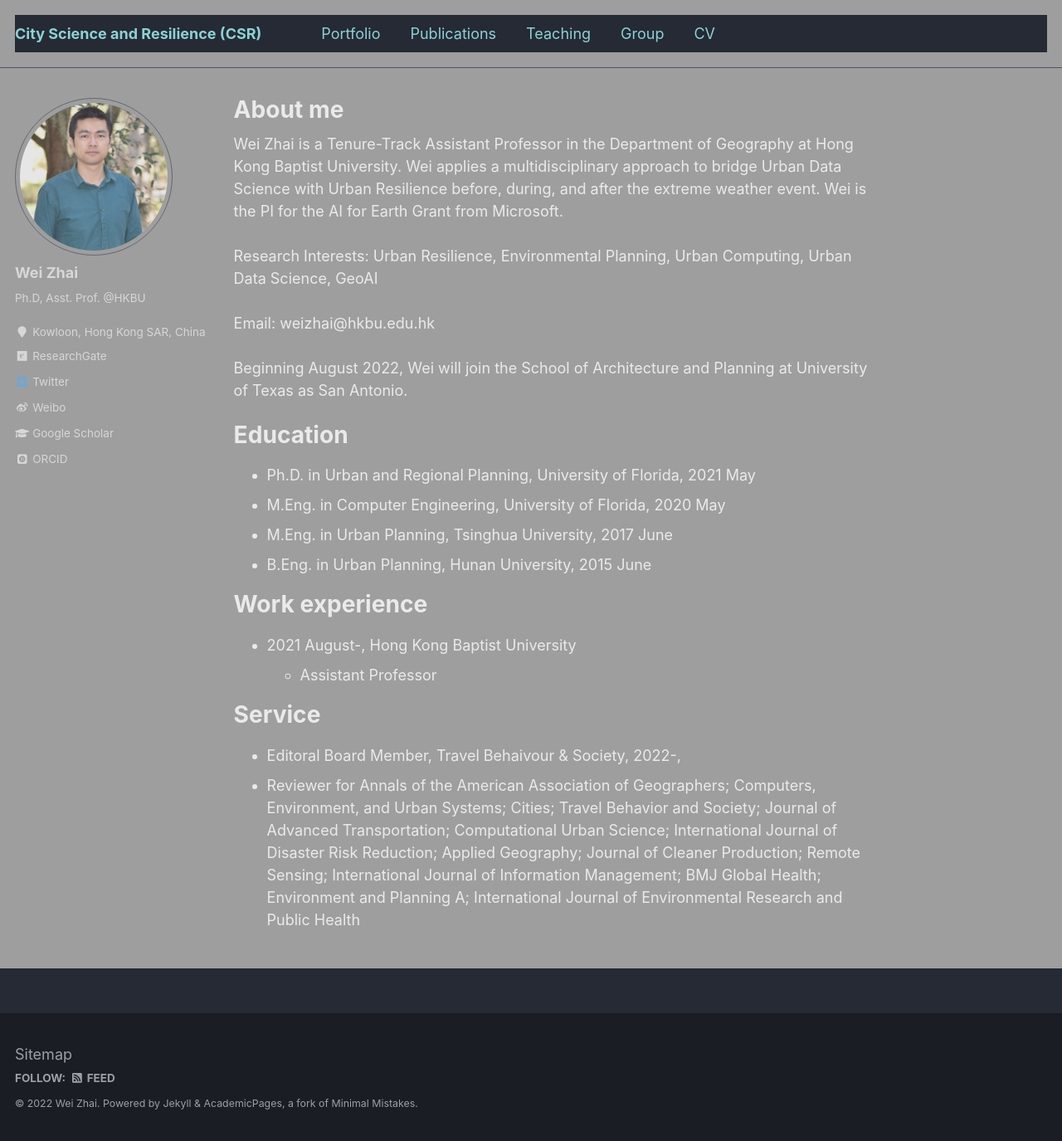
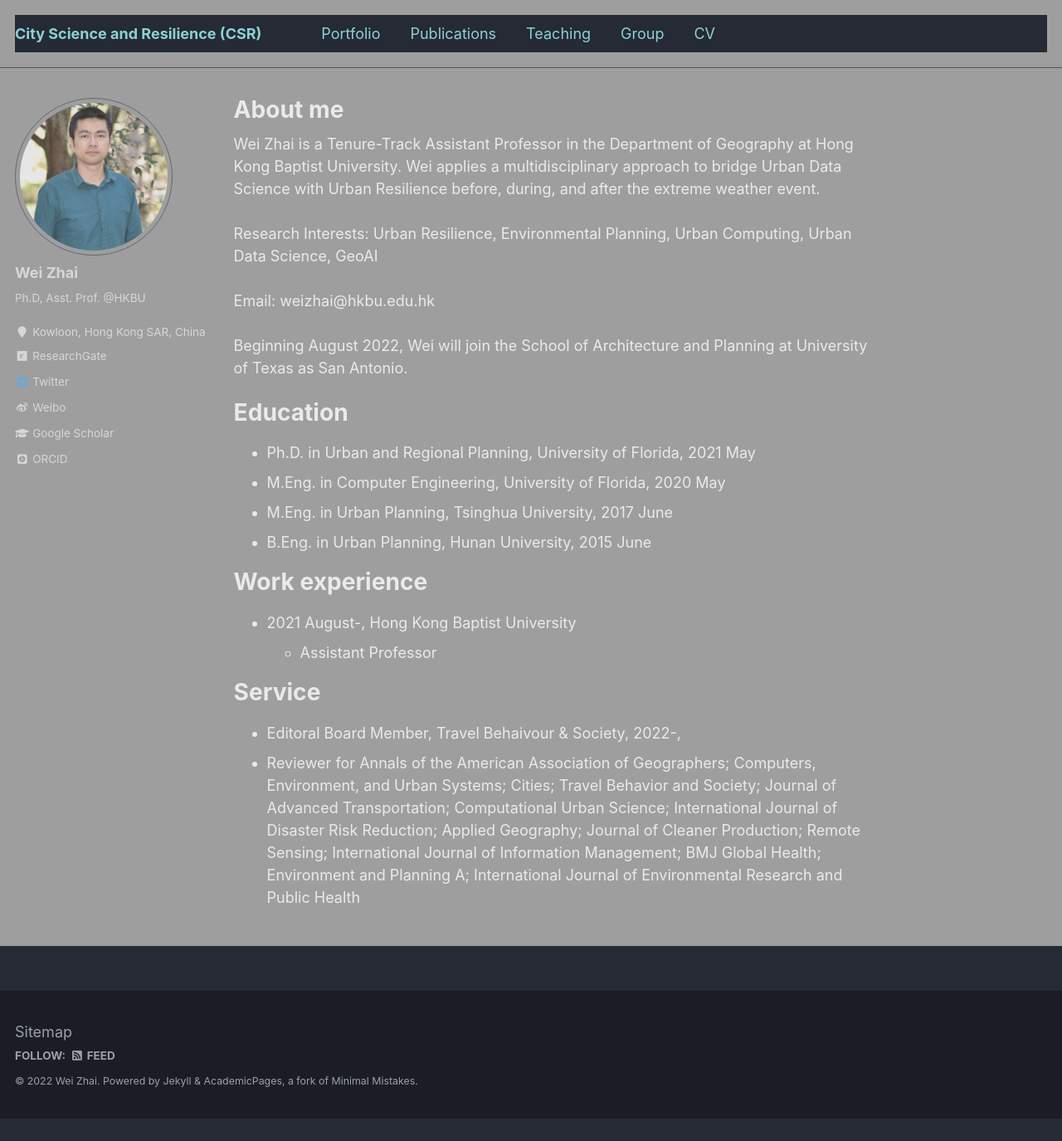
Before and after one commit to skywalkerzhai/weizhai.github.io, a Jekyll site: the page built from _pages/about.md, in a window 1280 px wide and 1375 px high. Shown: the whole window at 83% size. Built offline with Jekyll 4.4.1, drawn with Linux system fonts in a browser that asks for light colours; some web fonts are replaced.

Commit message:
Update about.md

```diff
--- a/_pages/about.md
+++ b/_pages/about.md
@@ -8,7 +8,7 @@ redirect_from:
   - /about.html
 ---
 
-Wei Zhai is a Tenure-Track Assistant Professor in the Department of Geography at Hong Kong Baptist University. Wei applies a multidisciplinary approach to bridge Urban Data Science with Urban Resilience before, during, and after the extreme weather event. Wei is the PI for the AI for Earth Grant from Microsoft.
+Wei Zhai is a Tenure-Track Assistant Professor in the Department of Geography at Hong Kong Baptist University. Wei applies a multidisciplinary approach to bridge Urban Data Science with Urban Resilience before, during, and after the extreme weather event.
 <br/><br/>
 Research Interests: Urban Resilience, Environmental Planning, Urban Computing, Urban Data Science, GeoAI
 <br/><br/>
```
